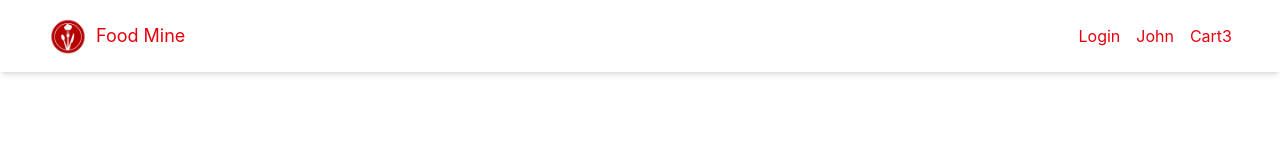
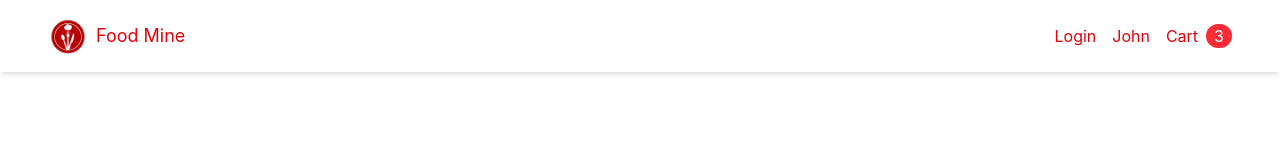
Before and after one commit to Bhinsar/Food_Mine, an Angular app in the folder frontend/: page / in a window 1280 px wide. Shown: the top 160 px of the page. Built offline with nearby package versions, Linux system fonts and the light colour scheme.

Commit message:
update cart item display in header component for improved styling

```diff
--- a/frontend/src/app/components/partails/header/header.component.html
+++ b/frontend/src/app/components/partails/header/header.component.html
@@ -22,8 +22,8 @@
         </li>
 
         <li>
-          <a [routerLink]="'/cart'" class="text-red-600 curser-pointer hover:text-red-400">
-            Cart<span>3</span>
+          <a [routerLink]="'/cart'" class="text-red-600 curser-pointer hover:text-red-400 center gap-2">
+            Cart<span class="rounded-full px-2 text-white bg-red-500">3</span>
           </a>
         </li>
       </ul>
```
